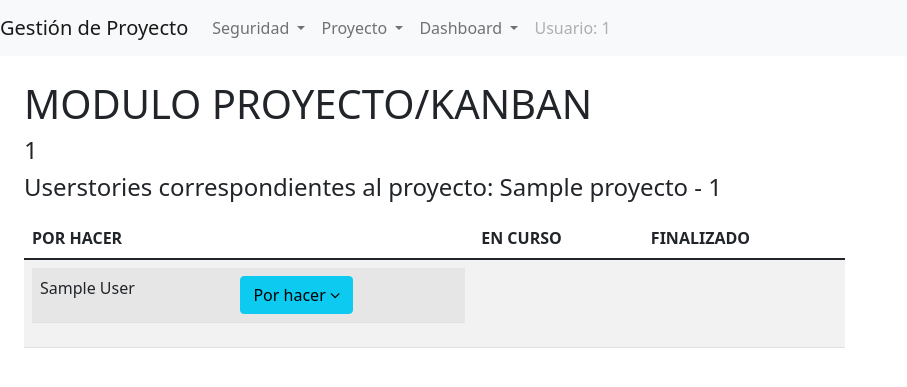
After one commit to vegaalexa/IS2-GRUPO5, a Django app: page /tableroKanban/1/1 in a window 1280 px wide. The commit adds this page. Shown: the top 387 px of the page, without its empty margins (0-907 px from the left). Run offline with Django 4.2, Linux system fonts and the light colour scheme; tables that the repository leaves empty hold one stand-in row (values such as "Sample post"); some libraries are stand-ins or nearby versions.

Commit message:
Cambio de estado: se agrega una pagina para el tablero Kanban

```diff
--- /dev/null
+++ b/is2Proyecto/gestionProyectoApp/templates/tableroKanban.html
@@ -0,0 +1,138 @@
+{%extends './base.html'%}
+
+{% block title %} proyecto {% endblock %}
+
+{% block body %}
+    <h1>MODULO PROYECTO/KANBAN</h1>
+    <h4>{{email}}</h4>
+	<h4>
+        Userstories correspondientes al proyecto: {{proyecto.nombre}} - {{proyecto.idProyecto}}
+	</h4>
+    <div class="col-sm-12 col-md-6 col-lg-8 col-xl-8">
+        <div class="table-responsive py-2">
+            <table class='table table-striped'>
+                <thead>
+                    <tr>
+                        <th>POR HACER</th>
+                        <th>EN CURSO</th>
+                        <th>FINALIZADO</th>
+                    </tr>
+                </thead>
+                <tbody>
+
+                    <tr>
+                        <td>
+                            <table class='table table-striped'>
+                                <tbody>
+                                    {% for u in userstories %}
+                                        {% if u.estado == 'Por hacer' %}
+                                            <tr>
+                                                <td>
+                                                    {{u.nombre}}
+                                                </td>
+                                                <td>
+                                                    <ul class="navbar-nav">
+                                                        <li class="nav-item dropdown">
+                                                            <a class="btn btn-info" href="http://example.com" id="navbarDropdownMenuLink"
+                                                                data-toggle="dropdown" aria-haspopup="true" aria-expanded="false">
+                                                                {{u.estado}}
+                                                                <i class="fa fa-angle-down"></i>
+                                                            </a>
+                                                            <div class="dropdown-menu" aria-labelledby="navbarDropdownMenuLink"
+                                                                style="position: absolute; top: 100px;" >
+                                                                <a class="dropdown-item"
+                                                                    href="/cambiarEstadoUSDesdeKanban/{{email}}/{{u.idUserStory}}/Por hacer/{{proyecto.idProyecto}}">Por hacer</a>
+                                                                <a class="dropdown-item"
+                                                                    href="/cambiarEstadoUSDesdeKanban/{{email}}/{{u.idUserStory}}/En curso/{{proyecto.idProyecto}}">En curso</a>
+                                                                <a class="dropdown-item"
+                                                                    href="/cambiarEstadoUSDesdeKanban/{{email}}/{{u.idUserStory}}/Finalizado/{{proyecto.idProyecto}}">Finalizado</a>
+                                                            </div>
+                                                        </li>
+                                                    </ul>
+                                                </td>
+                                            </tr>
+                                        {% endif %}
+                                    {% endfor %}
+                                </tbody>
+                            </table>
+                        </td>
+
+                        <td>
+                            <table class='table table-striped'>
+                                <tbody>
+                                    {% for u in userstories %}
+                                        {% if u.estado == 'En curso' %}
+                                            <tr>
+                                                <td>
+                                                    {{u.nombre}}
+                                                </td>
+                                                <td>
+                                                    <ul class="navbar-nav">
+                                                        <li class="nav-item dropdown">
+                                                            <a class="btn btn-info" href="http://example.com" id="navbarDropdownMenuLink"
+                                                                data-toggle="dropdown" aria-haspopup="true" aria-expanded="false">
+                                                                {{u.estado}}
+                                                                <i class="fa fa-angle-down"></i>
+                                                            </a>
+                                                            <div class="dropdown-menu" aria-labelledby="navbarDropdownMenuLink"
+                                                                style="position: absolute; top: 100px;" >
+                                                                <a class="dropdown-item"
+                                                                    href="/cambiarEstadoUSDesdeKanban/{{email}}/{{u.idUserStory}}/Por hacer/{{proyecto.idProyecto}}">Por hacer</a>
+                                                                <a class="dropdown-item"
+                                                                    href="/cambiarEstadoUSDesdeKanban/{{email}}/{{u.idUserStory}}/En curso/{{proyecto.idProyecto}}">En curso</a>
+                                                                <a class="dropdown-item"
+                                                                    href="/cambiarEstadoUSDesdeKanban/{{email}}/{{u.idUserStory}}/Finalizado/{{proyecto.idProyecto}}">Finalizado</a>
+                                                            </div>
+                                                        </li>
+                                                    </ul>
+                                                </td>
+                                            </tr>
+                                        {% endif %}
+                                    {% endfor %}
+                                </tbody>
+                            </table>
+                        </td>
+
+                        <td>
+                            <table class='table table-striped'>
+                                <tbody>
+                                    {% for u in userstories %}
+                                        {% if u.estado == 'Finalizado' %}
+                                            <tr>
+                                                <td>
+                                                    {{u.nombre}}
+                                                </td>
+                                                <td>
+                                                    <ul class="navbar-nav">
+                                                        <li class="nav-item dropdown">
+                                                            <a class="btn btn-info" href="http://example.com" id="navbarDropdownMenuLink"
+                                                                data-toggle="dropdown" aria-haspopup="true" aria-expanded="false">
+                                                                {{u.estado}}
+                                                                <i class="fa fa-angle-down"></i>
+                                                            </a>
+                                                            <div class="dropdown-menu" aria-labelledby="navbarDropdownMenuLink"
+                                                                style="position: absolute; top: 100px;" >
+                                                                <a class="dropdown-item"
+                                                                    href="/cambiarEstadoUSDesdeKanban/{{email}}/{{u.idUserStory}}/Por hacer/{{proyecto.idProyecto}}">Por hacer</a>
+                                                                <a class="dropdown-item"
+                                                                    href="/cambiarEstadoUSDesdeKanban/{{email}}/{{u.idUserStory}}/En curso/{{proyecto.idProyecto}}">En curso</a>
+                                                                <a class="dropdown-item"
+                                                                    href="/cambiarEstadoUSDesdeKanban/{{email}}/{{u.idUserStory}}/Finalizado/{{proyecto.idProyecto}}">Finalizado</a>
+                                                            </div>
+                                                        </li>
+                                                    </ul>
+                                                </td>
+                                            </tr>
+                                        {% endif %}
+                                    {% endfor %}
+                                </tbody>
+                            </table>
+                        </td>
+                    </tr>
+
+
+                </tbody>
+            </table>
+        </div>
+    </div>
+{% endblock%}
--- a/is2Proyecto/gestionProyectoApp/templates/userstory.html
+++ b/is2Proyecto/gestionProyectoApp/templates/userstory.html
@@ -86,7 +86,6 @@
 							<td><a href="/eliminarUserStory/{{email}}/{{us.idUserStory}}" class="btn btn-danger
 								btnEliminarUserStory btnEliminacion">Eliminar</a></td>
 							<td>
-
 								<ul class="navbar-nav">
 									<li class="nav-item dropdown">
 										<a class="btn btn-info" href="http://example.com" id="navbarDropdownMenuLink"
```
Lines whose indentation alone changed are shown as unchanged.
